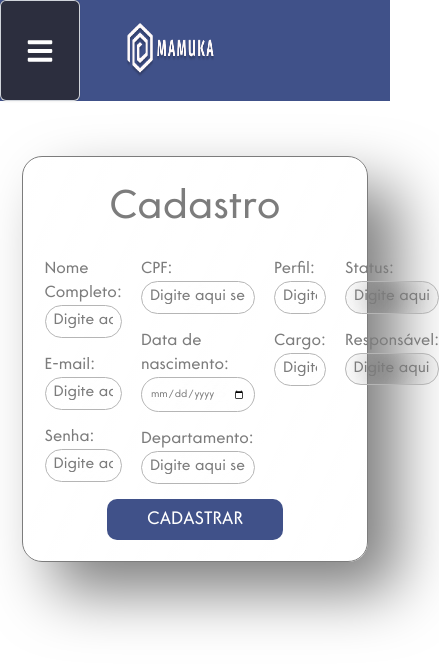
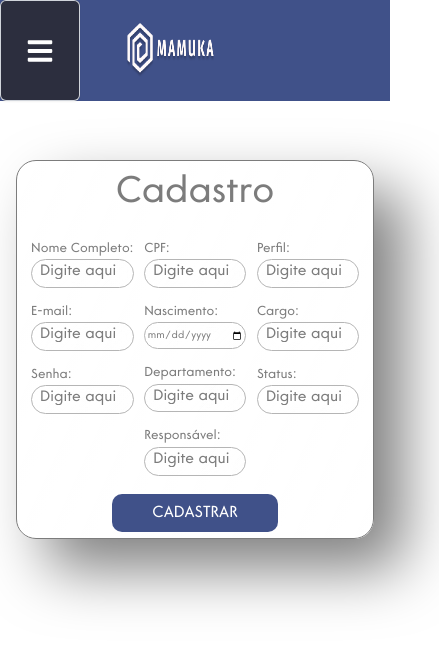
Before and after one commit to MamukaSenai/React-Mamuka, a React (Vite) app: page /cadastro/usuario in a window 390 px wide. Shown: the top 668 px of the page, 439 px wide, since content can reach past the window. Built offline with nearby package versions, Linux system fonts and the light colour scheme.

Commit message:
responsividade da pagina de cadastro de usuario

```diff
--- a/src/pages/Administrador/CadastroUsuario/index.tsx
+++ b/src/pages/Administrador/CadastroUsuario/index.tsx
@@ -119,60 +119,60 @@ export default function CadastroUsuario(props: any) {
 
 
     return (
-        <main className="main_cadastro">
-            <div className="container_cad">
+        <main className="main_cadastroUsuario">
+            <div className="container_cad" id="container_cad_CaUsuario">
                 <div className="cad_conteudo">
                     <h1>Cadastro</h1>
                     <hr />
                     <form onSubmit={cadastrarUsuario} className="cad_formulario" method="POST">
                         <div className="card_box_org">
-                            <div className="card_form">
-                                    <div className="cad_box_input">
+                            <div className="card_form" >
+                                    < div className="cad_box_input" id="cad_box_inputCadastro">
                                         <label htmlFor="nome">Nome Completo:</label>
                                         <input
                                             type="text"
                                             id="nome"
                                             onChange={(event) => { setNome(event.target.value) }}
-                                            placeholder="Digite aqui seu nome:"
+                                            placeholder="Digite aqui"
                                             required
                                         />
                                     </div>
-                                    <div className="cad_box_input">
+                                    < div className="cad_box_input" id="cad_box_inputCadastro">
                                         <label htmlFor="email">E-mail:</label>
                                         <input
                                             type="email"
                                             id="email"
                                             onChange={(event) => { setEmail(event.target.value) }}
-                                            placeholder="Digite aqui seu e-mail:"
+                                            placeholder="Digite aqui"
                                             required
                                         />
                                     </div>
-                                    <div className="cad_box_input">
+                                    < div className="cad_box_input" id="cad_box_inputCadastro">
                                         <label htmlFor="senha">Senha:</label>
                                         <input
                                             type="password"
                                             id="senha"
                                             onChange={(event) => { setSenha(event.target.value) }}
-                                            placeholder="Digite aqui sua senha:"
+                                            placeholder="Digite aqui"
                                             required
                                         />
                                     </div>
 
                             </div>
 
-                            <div className="card_form">
-                                    <div className="cad_box_input">
+                            <div className="card_form" >
+                                    < div className="cad_box_input" id="cad_box_inputCadastro">
                                         <label htmlFor="cpf">CPF:</label>
                                         <input
                                             type="text"
                                             id="cpf"
                                             onChange={(event) => { setCpf(event.target.value) }}
-                                            placeholder="Digite aqui seu cpf:"
+                                            placeholder="Digite aqui"
                                             required
                                         />
                                     </div>
-                                    <div className="cad_box_input">
-                                        <label htmlFor="data_nascimento">Data de nascimento:</label>
+                                    < div className="cad_box_input" id="cad_box_inputCadastro">
+                                        <label htmlFor="dataNascimento">Nascimento:</label>
                                         <input
                                             type="date"
                                             id="dataNascimento"
@@ -181,23 +181,32 @@ export default function CadastroUsuario(props: any) {
                                             required
                                         />
                                     </div>
-                                    <div className="cad_box_input">
+                                    < div className="cad_box_input" id="cad_box_inputCadastro">
                                         <label htmlFor="departamento">Departamento:</label>
                                         <input
                                             type="text"
                                             id="departamento"
                                             onChange={(event) => { setDepartamento(event.target.value) }}
-                                            placeholder="Digite aqui seu departamento:"
+                                            placeholder="Digite aqui"
+                                            required
+                                        />
+                                    </div>
+                                    < div className="cad_box_input" id="cad_box_inputCadastro">
+                                        <label htmlFor="responsavel">Responsável:</label>
+                                        <input
+                                            type="text"
+                                            id="responsavel"
+                                            onChange={(event) => { setResponsavel(event.target.value) }}
+                                            placeholder="Digite aqui"
                                             required
                                         />
                                     </div>
 
 
-
                             </div>
 
-                            <div className="card_form">
-                                    {/* <div className="cad_box_input">
+                            <div className="card_form" >
+                                    {/* < div className="cad_box_input" id="cad_box_inputCadastro">
                                             <label htmlFor="tipo_usuario">Tipo de Usuário:</label>
                                             <input
                                                 type="text"
@@ -207,51 +216,37 @@ export default function CadastroUsuario(props: any) {
                                                 required
                                             />
                                     </div> */}
-                                    <div className="cad_box_input">
+                                    < div className="cad_box_input" id="cad_box_inputCadastro">
                                             <label htmlFor="perfil">Perfil:</label>
                                             <input
                                                 type="text"
                                                 id="perfil"
                                                 onChange={(event) => { setPerfil(event.target.value) }}
-                                                placeholder="Digite seu Perfil:"
+                                                placeholder="Digite aqui"
                                                 required
                                             />
                                     </div>
-                                    <div className="cad_box_input">
+                                    < div className="cad_box_input" id="cad_box_inputCadastro">
                                         <label htmlFor="cargo">Cargo:</label>
                                         <input
                                             type="text"
                                             id="cargo"
                                             onChange={(event) => { setCargo(event.target.value) }}
-                                            placeholder="Digite aqui seu cargo:"
+                                            placeholder="Digite aqui"
                                             required
                                         />
                                     </div>
-                            </div>
-
-                            <div className="card_form">
-                                <div className="cad_box_input">
-                                            <label htmlFor="status_atividade">Status:</label>
-                                            <input
-                                                type="text"
-                                                id="status_atividade"
-                                                onChange={(event) => { setStatusAtividade(event.target.value) }}
-                                                placeholder="Digite aqui o status:"
-                                                required
-                                            />
-                                </div>
-                                <div className="cad_box_input">
-                                        <label htmlFor="responsavel">Responsável:</label>
+                                    < div className="cad_box_input" id="cad_box_inputCadastro">
+                                        <label htmlFor="status_atividade">Status:</label>
                                         <input
                                             type="text"
-                                            id="responsavel"
-                                            onChange={(event) => { setResponsavel(event.target.value) }}
-                                            placeholder="Digite aqui seu responsável:"
+                                            id="status_atividade"
+                                            onChange={(event) => { setStatusAtividade(event.target.value) }}
+                                            placeholder="Digite aqui"
                                             required
-                                        />
-                                 </div>
+                                         />
+                                    </div>
                             </div>
-
 
                                 {/* <div className="cad_box_input">
                                     <label htmlFor="foto">Foto:</label>
--- a/src/pages/Administrador/CadastroUsuario/style.css
+++ b/src/pages/Administrador/CadastroUsuario/style.css
@@ -1,5 +1,5 @@
 /* MAIN */
-.main_cadastro {
+.main_cadastroUsuario {
     /* background:
         linear-gradient(180deg, #060821 0%, #06082120 25%, #0608218f 80%, #060821 100%),
         url("../../assets/images/background_login.png"); */
@@ -15,14 +15,14 @@
     margin-top: 120vh;
 } */
 
-.main_cadastro .container_cad {
+.main_cadastroUsuario .container_cad {
     display: flex;
     justify-content: center;
     align-items: center;
     /* margin-top: 1vw; */
 }
 
-.main_cadastro .cad_conteudo {
+.main_cadastroUsuario .cad_conteudo {
     background: linear-gradient(114.61deg, #ffffff0d 1.08%, #ffffff1e 99.26%);
     box-shadow: 30px 30px 60px #00000080;
     border: 1px solid var(--cinzaclaro);
@@ -33,18 +33,21 @@
     display: flex;
     flex-direction: column;
     align-items: center;
-    padding: 3% 1.5%;
+    padding-top: 1%;
+    padding-bottom: 1.5%;
     color: var(--cinzaclaro);
-    margin: 3% 0;
+    margin-left: 6%;
+    margin-right: 6%;
+
 }
 
-.main_cadastro h1 {
+.main_cadastroUsuario h1 {
     /* font-family: var(--font1); */
     font-size: 40px;
     text-align: center;
 }
 
-.main_cadastro hr {
+.main_cadastroUsuario hr {
     margin: 0px auto;
     width: 80%;
     height: 4px;
@@ -53,19 +56,19 @@
     border-radius: 50%;
 }
 
-.main_cadastro .cad_linha_checkbox {
+.main_cadastroUsuario .cad_linha_checkbox {
     display: flex;
     justify-content: center;
     gap: 10px;
     margin: 20px 0;
 }
 
-.main_cadastro .cad_container_checkbox {
+.main_cadastroUsuario .cad_container_checkbox {
     width: 43px;
     position: relative;
 }
 
-.main_cadastro .cad_box_checkbox {
+.main_cadastroUsuario .cad_box_checkbox {
     width: 100%;
     height: 24px;
     /* background-color: #ffffff20; */
@@ -76,13 +79,13 @@
 
 .cad_checkbox:checked~.cad_box_checkbox {}
 
-.main_cadastro .cad_checkbox {
+.main_cadastroUsuario .cad_checkbox {
     display: none;
     /* position: absolute;
     left: -100vw; */
 }
 
-.main_cadastro .cad_label {
+.main_cadastroUsuario .cad_label {
     width: 20px;
     height: 20px;
     display: block;
@@ -97,12 +100,12 @@
     transition: cubic-bezier(0.895, 0.07, 0.685, 0.68);
 }
 
-.main_cadastro .cad_checkbox:checked {
+.main_cadastroUsuario .cad_checkbox:checked {
     /* margin-bottom: 100px; */
 
 }
 
-.main_cadastro .cad_checkbox:checked+.cad_label {
+.main_cadastroUsuario .cad_checkbox:checked+.cad_label {
     left: 21px;
     background-color: var(--azulClaro);
 }
@@ -114,7 +117,7 @@
 
 }
 
-.main_cadastro .cad_formulario {
+.main_cadastroUsuario .cad_formulario {
     width: 95%;
     max-width: 665px;
     display: flex;
@@ -123,37 +126,45 @@
     /* font-family: var(--font2); */
 }
 
-.main_cadastro .cad_linha1_input,
-.main_cadastro .cad_linha2_input {
+.main_cadastroUsuario .cad_linha1_input,
+.main_cadastroUsuario .cad_linha2_input {
     display: flex;
     margin: 15px 0;
     justify-content: space-between;
     gap: 10%
 }
 
-.main_cadastro .cad_linha1_input>div:nth-child(1),
-.main_cadastro .cad_linha2_input>div:nth-child(2) {
+.main_cadastroUsuario .cad_linha1_input>div:nth-child(1),
+.main_cadastroUsuario .cad_linha2_input>div:nth-child(2) {
     flex: 1;
 }
 
-.main_cadastro .cad_linha1_input>div:nth-child(2),
-.main_cadastro .cad_linha2_input>div:nth-child(1) {
+.main_cadastroUsuario .cad_linha1_input>div:nth-child(2),
+.main_cadastroUsuario .cad_linha2_input>div:nth-child(1) {
     flex: 2;
 }
 
-.main_cadastro .cad_box_input {
+.main_cadastroUsuario .cad_box_input {
     display: flex;
     flex-direction: column;
     width: 100%;
     margin: 15px 0;
 }
 
-.main_cadastro label {
+#dataNascimento{
+    font-size: 12px;
+    padding-top: 4%;
+    padding-bottom: 4%;
+}
+
+.main_cadastroUsuario label {
     font-size: 16px;
 }
 
-.main_cadastro .cad_box_input2>input,
-.main_cadastro .cad_box_input>input {
+
+
+.main_cadastroUsuario .cad_box_input2>input,
+.main_cadastroUsuario .cad_box_input>input {
     width: 100%;
     padding: 8px;
     border-radius: 20px;
@@ -165,36 +176,36 @@
     font-size: 10px;
 }
 
-.main_cadastro #cad_select_skill:focus-visible,
-.main_cadastro .cad_box_input2>input:focus-visible,
-.main_cadastro .cad_box_input>input:focus-visible {
+.main_cadastroUsuario #cad_select_skill:focus-visible,
+.main_cadastroUsuario .cad_box_input2>input:focus-visible,
+.main_cadastroUsuario .cad_box_input>input:focus-visible {
     outline: 2px solid var(--azulClaro);
 }
 
 /* Cor de fundo do autocomplete */
-.main_cadastro input:-webkit-autofill {
+.main_cadastroUsuario input:-webkit-autofill {
     -webkit-box-shadow: 0 0 0 30px #524569 inset;
 }
 
 /* Cor do texto do autocomplete */
-.main_cadastro input:-webkit-autofill {
+.main_cadastroUsuario input:-webkit-autofill {
     -webkit-text-fill-color: var(--cinzaclaro);
 }
 
-.main_cadastro .cad_box_input2>input::placeholder,
-.main_cadastro .cad_box_input>input::placeholder {
+.main_cadastroUsuario .cad_box_input2>input::placeholder,
+.main_cadastroUsuario .cad_box_input>input::placeholder {
     color: var(--cinzaclaro);
     font-size: 15px;
 }
 
-.main_cadastro .cad_formulario>span {
+.main_cadastroUsuario .cad_formulario>span {
     /* font-family: var(--font1); */
     font-size: 30px;
     text-align: center;
     margin-top: 30px;
 }
 
-.main_cadastro .cad_hard_skill>span {
+.main_cadastroUsuario .cad_hard_skill>span {
     /* font-family: var(--font1); */
     font-size: 1.875em;
     text-align: center;
@@ -202,11 +213,11 @@
 
 }
 
-.main_cadastro .cad_uf {
+.main_cadastroUsuario .cad_uf {
     text-transform: uppercase;
 }
 
-.main_cadastro .cad_hard_skill {
+.main_cadastroUsuario .cad_hard_skill {
     display: flex;
     flex-direction: column;
     position: relative;
@@ -222,19 +233,19 @@
     /* transition: .3s height cubic-bezier(0.895, 0.07, 0.685, 0.68); */
 }
 
-.main_cadastro .cad_checkbox:checked~.cad_hard_skill {
+.main_cadastroUsuario .cad_checkbox:checked~.cad_hard_skill {
     /* transition-delay: 1S; */
     /* height: 300px; */
     /* font-size: 16px; */
     display: flex;
 }
 
-.main_cadastro .cad_linha_select {
+.main_cadastroUsuario .cad_linha_select {
     display: flex;
     gap: 10%;
 }
 
-.main_cadastro #cad_select_skill {
+.main_cadastroUsuario #cad_select_skill {
     flex: 2;
     padding: 8px;
     border-radius: 20px;
@@ -246,13 +257,13 @@
     font-size: 16px;
 }
 
-.main_cadastro #cad_select_skill option {
+.main_cadastroUsuario #cad_select_skill option {
     /* appearance: none; */
     background-color: #454158;
     /* background: linear-gradient(136deg, #ffffff1a 0%, #ffffff0b 100%); */
 }
 
-.main_cadastro #cad_btn_inserir {
+.main_cadastroUsuario #cad_btn_inserir {
     flex: .8;
     font-size: 18px;
     color: var(--branco);
@@ -265,14 +276,14 @@
     cursor: pointer;
 }
 
-.main_cadastro #cad_lista_skills {
+.main_cadastroUsuario #cad_lista_skills {
     display: flex;
     gap: 10px;
     flex-wrap: wrap;
     padding: 5% 0;
 }
 
-.main_cadastro .cad_item_skill {
+.main_cadastroUsuario .cad_item_skill {
     border: 1px solid #b5b5b5;
     background: var(--branco);
     color: var(--azulP);
@@ -284,7 +295,7 @@
     gap: 10px;
 }
 
-.main_cadastro .cad_item_excluir {
+.main_cadastroUsuario .cad_item_excluir {
     background: none;
     border: none;
     display: flex;
@@ -292,17 +303,17 @@
     cursor: pointer;
 }
 
-.main_cadastro .cad_item_excluir:hover {
+.main_cadastroUsuario .cad_item_excluir:hover {
     scale: 1.1;
     filter: drop-shadow(0 0 2px var(--azul));
 }
 
-.main_cadastro .cad_item_excluir svg {
+.main_cadastroUsuario .cad_item_excluir svg {
     fill: var(--rosa);
     height: 16px;
 }
 
-.main_cadastro .cad_botao {
+.main_cadastroUsuario .cad_botao {
     align-self: center;
     /* font-family: var(--font1); */
     color: var(--branco);
@@ -315,6 +326,149 @@
     /* background: linear-gradient(0deg, #00000040, rgba(0, 0, 0, 0.25)), linear-gradient(92.23deg, #FF398F -25.96%, #17BBFF 126.83%); */
     background-color: var(--azulescuro);
     border: none;
-    /* margin-top: 1%; */
+    margin-top: 1%;
     cursor: pointer;
 }
+@media screen and (max-width:816px){
+    .main_cadastroUsuario .cad_conteudo{
+        margin-top: 1%;
+    }
+}
+
+@media screen and (max-width:630px){
+
+    .main_cadastroUsuario .card_form {
+        margin-left: 1.5%;
+        margin-right: 1.5%;
+    }
+
+    .main_cadastroUsuario .cad_conteudo{
+        margin-top: 2%;
+    }
+}
+
+@media screen and (max-width:522px){
+    #cad_box_inputCadastro #dataNascimento{
+        font-size: 13px;
+    }
+
+    #cad_box_inputCadastro>label{
+        font-size: 15px;
+    }
+    #cad_box_inputCadastro>input{
+        font-size: 9px;
+    }
+
+    .main_cadastroUsuario .cad_conteudo{
+        margin-top: 3%;
+    }
+
+}
+
+@media screen and (max-width:489px){
+    #cad_box_inputCadastro>label{
+        font-size: 14.5px;
+    }
+    #cad_box_inputCadastro #dataNascimento{
+        font-size: 12.5px;
+    }
+
+}
+
+@media screen and (max-width:473px){
+    #cad_box_inputCadastro #dataNascimento{
+        font-size: 12.5px;
+    }
+    #cad_box_inputCadastro>label{
+        font-size: 14px;
+    }
+    .main_cadastroUsuario .cad_conteudo{
+        margin-top: 3.5%;
+    }
+
+
+
+}
+
+@media screen and (max-width:457px){
+    #cad_box_inputCadastro #dataNascimento{
+        font-size: 12px;
+        padding-left: 1.5%;
+        padding-right: 1.5%;
+    }
+    #cad_box_inputCadastro>label{
+        font-size: 13px;
+    }
+    .main_cadastroUsuario h1{
+        font-size: 37px;
+    }
+    .main_cadastroUsuario .cad_botao{
+        font-size: 16px;
+    }
+
+
+}
+
+@media screen and (max-width:427px){
+    #cad_box_inputCadastro #dataNascimento{
+        font-size: 10px;
+
+    }
+    #cad_box_inputCadastro>label{
+        font-size: 13px;
+    }
+
+    #cad_box_inputCadastro>input{
+        font-size: 7px;
+    }
+    .main_cadastroUsuario .cad_conteudo{
+        margin-top: 4%;
+    }
+
+}
+@media screen and (max-width:410px){
+    #cad_box_inputCadastro #dataNascimento{
+
+
+    }
+    #cad_box_inputCadastro>label{
+
+    }
+
+    #cad_box_inputCadastro>input{
+        padding-right: 0;
+
+    }
+
+    .main_cadastroUsuario .cad_conteudo{
+        margin-left: 5%;
+        margin-right: 5%;
+        padding-right: 0;
+        padding-left: 0;
+    }
+}
+
+@media screen and (max-width:399px){
+    .main_cadastroUsuario .cad_conteudo{
+        margin-left: 4%;
+        margin-right: 4%;
+    }
+}
+@media screen and (max-width:389px){
+    .main_cadastroUsuario .cad_conteudo{
+        margin-left: 3%;
+        margin-right: 3%;
+    }
+}
+@media screen and (max-width:381px){
+    .main_cadastroUsuario .cad_conteudo{
+        margin-left: 2.5%;
+        margin-right: 2.5%;
+    }
+}
+@media screen and (max-width:377px){
+    .main_cadastroUsuario .cad_conteudo{
+        margin-left: 2.3%;
+        margin-right: 2.3%;
+    }
+}
```
